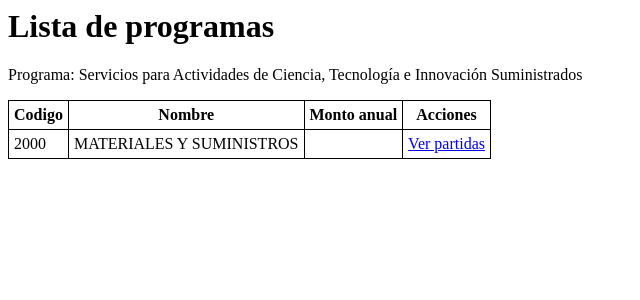
After one commit to dxviidmg/AdministracionCITNOVA, a Django app: template controlPresupuestal2/templates/controlPresupuestal/listCapitulos.html in a window 1280 px wide. The commit adds this page. Shown: the top 300 px of the page, without its empty margins (0-640 px from the left). Run offline with Django 3.2, Linux system fonts and the light colour scheme; the template is opened without the code that fills it: values that come from a table or form of the project are taken from there, others are empty; data comes from the database, SQL or seed files in the repository; parts of the project's set-up code (start-up, migrations or seed data) failed here and were passed over.

Commit message:
se agrego el modelo Capitulo

```diff
--- a/controlPresupuestal2/admin.py
+++ b/controlPresupuestal2/admin.py
@@ -4,3 +4,4 @@ from .models import *
 admin.site.register(Programa)
 admin.site.register(Partida)
 admin.site.register(Mes)
+admin.site.register(Capitulo)
--- a/controlPresupuestal2/models.py
+++ b/controlPresupuestal2/models.py
@@ -23,15 +23,16 @@ class Programa(models.Model):
 	def __str__(self):
 		return self.nombre
 
+class Capitulo(models.Model):
+	programa = models.ForeignKey(Programa)
+	codigo = models.CharField(max_length=4)
+	nombre = models.CharField(max_length=50)
+
+	def __str__(self):
+		return '{} {}'.format(self.codigo, self.nombre)
+
 class Partida(models.Model):
-	Capitulo_CHOICES = (
-		(1000 , '1000 - Servicios personales'),
-		(2000 , '2000 - Materiales y suministros'),
-		(3000 , '3000 - Servicios generales'),
-		(4000 , '4000 - Transferencias, asignaciones, subsidios y otras ayudas'),
-	)
-	programa = models.ForeignKey(Programa)
-	capitulo = models.IntegerField(null=True, blank=True, choices=Capitulo_CHOICES)
+	capitulo = models.ForeignKey(Capitulo)
 	codigo = models.IntegerField()
 	descripcion = models.TextField()
 	monto_anual_autorizado = models.DecimalField(max_digits=20,decimal_places=2)
--- /dev/null
+++ b/controlPresupuestal2/templates/controlPresupuestal/listCapitulos.html
@@ -0,0 +1,34 @@
+<style>
+table, th, td {
+    border: 1px solid black;
+    border-collapse: collapse;
+}
+th, td {
+    padding: 5px;
+    text-align: left;
+}
+</style>
+<h1>Lista de programas</h1>
+
+<p>Programa: {{programa.nombre}}</p>
+
+<table>
+	<thead>
+		<th><p align="center">Codigo</p></th>
+		<th><p align="center">Nombre</p></th>
+		<th><p align="center">Monto anual</p></th>
+		<th><p align="center">Acciones</p></th>
+	</thead>
+{%for capitulo in capitulos%}
+	<tr>
+		<td>{{capitulo.codigo}}</td>
+		<td>{{capitulo.nombre}}</td>
+		<td></td>
+		<td><a href="{%url 'controlPresupuestal:ListViewPartidas' capitulo.pk%}">Ver partidas</a></td>
+	</tr>
+{%empty%}
+	<tr>
+		<td colspan="12"><p align="center">Lista de programas vacia</p></td>
+	</tr>
+</table>
+{%endfor%}
--- a/controlPresupuestal2/urls.py
+++ b/controlPresupuestal2/urls.py
@@ -6,7 +6,8 @@ urlpatterns = [
 #	url(r'^programas/partidas/(?P<pk>\d+)/$', views.UpdateListViewPartida.as_view(), name="UpdateListViewPartida"),
 #	url(r'^programas/(?P<pk>\d+)/partidas//nuevo/$', views.CreateListViewPartida.as_view(), name="CreateListViewPartida"),
 #	url(r'^programas/nuevo/$', views.CreateViewPrograma.as_view(), name="CreateViewPrograma"),
-	url(r'^partidas/meses/(?P<pk>\d+)/$', views.ListViewMeses.as_view(), name="ListViewMeses"),
-	url(r'^partidas/(?P<pk>\d+)/$', views.ListViewPartidas.as_view(), name="ListViewPartidas"),
+	url(r'^capitulos/partidas/meses/(?P<pk>\d+)/$', views.ListViewMeses.as_view(), name="ListViewMeses"),
+	url(r'^capitulos/partidas/(?P<pk>\d+)/$', views.ListViewPartidas.as_view(), name="ListViewPartidas"),
+	url(r'^capitulos/(?P<pk>\d+)/$', views.ListViewCapitulos.as_view(), name="ListViewCapitulos"),
 	url(r'^',views.ListViewProgramas.as_view(),name='ListViewProgramas'),
 ]
```
Also changed, not shown: controlPresupuestal2/templates/controlPresupuestal/listPartidas.html (+10 -14 lines), controlPresupuestal2/templates/controlPresupuestal/listProgramas.html (+9 -2 lines), controlPresupuestal2/views.py (+31 -5 lines), controlPresupuestal2/migrations/0001_initial.py, controlPresupuestal2/migrations/0002_auto_20161118_1449.py, controlPresupuestal2/migrations/0003_auto_20161118_1455.py (added), controlPresupuestal2/migrations/0004_auto_20161118_1521.py (added), controlPresupuestal2/migrations/0005_auto_20161118_1524.py (added), controlPresupuestal2/migrations/0006_auto_20161118_1526.py (added), controlPresupuestal2/migrations/0007_auto_20161118_1528.py, db.sqlite3.
